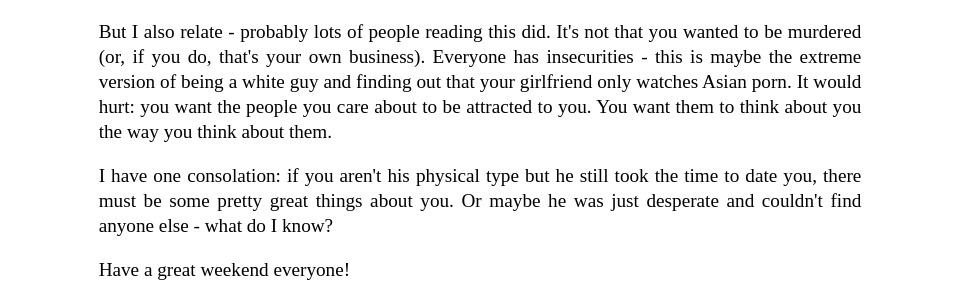
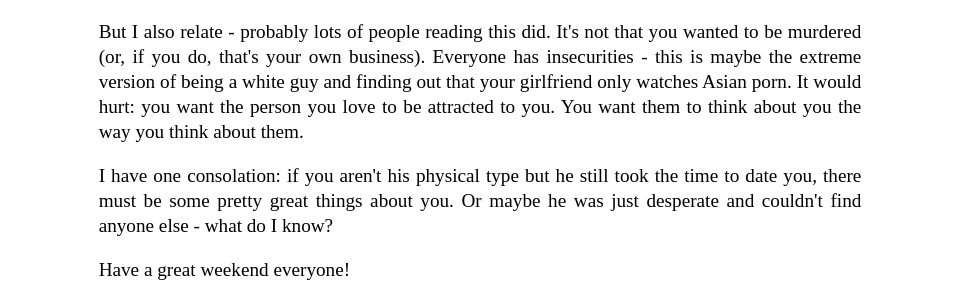
Before and after one commit to Pinelife/pinelife.github.io, a Jekyll site: the page built from Hellhole/Room7.html, in a window 1280 px wide and 900 px high, scrolled down 731 px. Shown: the part 239-529 px from the top of the window, without its empty margins (160-1117 px from the left). Built offline with Jekyll 4.4.1, drawn with Linux system fonts in a browser that asks for light colours.

Commit message:
Update Room7.html

```diff
--- a/Hellhole/Room7.html
+++ b/Hellhole/Room7.html
@@ -44,7 +44,7 @@ __________
   <p style="text-align:justify" class="indented">
   But I also relate - probably lots of people reading this did. It's not that you wanted to be
   murdered (or, if you do, that's your own business). Everyone has insecurities - this is maybe the extreme version of being a white guy
-  and finding out that your girlfriend only watches Asian porn. It would hurt: you want the people you care about to be attracted to you.
+  and finding out that your girlfriend only watches Asian porn. It would hurt: you want the person you love to be attracted to you.
   You want them to think about you the way you think about them.
 </p>
 <p style="text-align:justify" class="indented">
```
